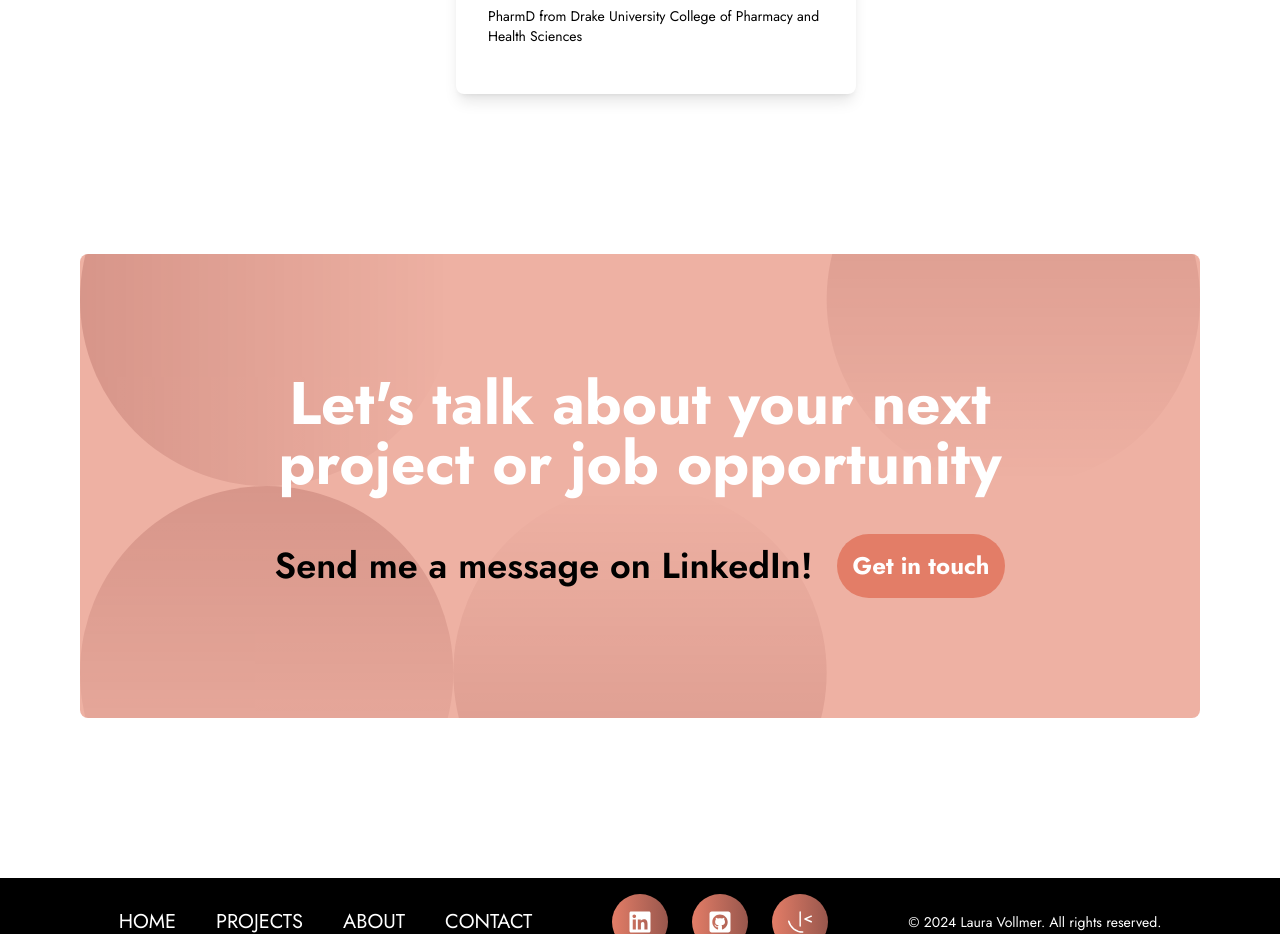
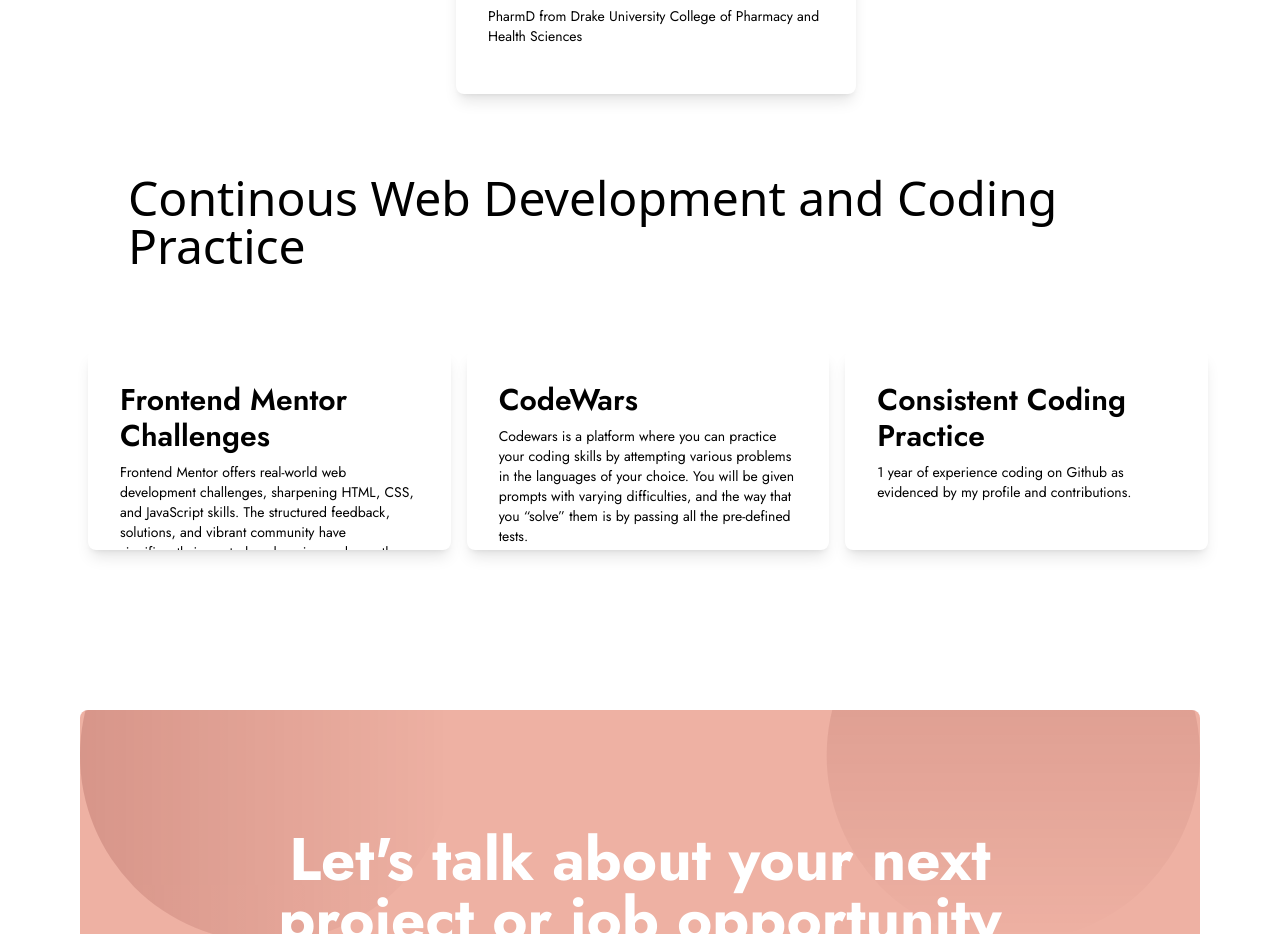
Before and after one commit to lavollmer/portfolio-lauradev, a React (Vite) app: page / in a window 1280 px wide. Shown: the part 8260-9194 px from the top of the page. Built offline with nearby package versions, Linux system fonts and the light colour scheme.

Commit message:
adding education and continuous improvement

```diff
--- a/src/components/Education.jsx
+++ b/src/components/Education.jsx
@@ -27,14 +27,25 @@
             content="PharmD from Drake University College of Pharmacy and Health Sciences"
           />
         </div>
-        {/* <div className="flex flex-col md:flex-row items-center justify-center w-full mt-4 md:mt-0 lg:flex-row  lg:space-x-4 space-y-6 lg:space-y-0">
-          <SkillsCard title="HTML" content="1 year of experience" />
-          <SkillsCard title="CSS" content="1 year of experience" />
+        <div className="flex flex-col md:flex-row items-center justify-center ">
+          <h1 className="text-black dark:text-white text-3xl p-10 md:text-5xl">
+            Continous Web Development and Coding Practice
+          </h1>
+        </div>
+        <div className="flex flex-col md:flex-row items-center justify-center w-full mt-4 md:mt-0 lg:flex-row  lg:space-x-4 space-y-6 lg:space-y-0">
           <SkillsCard
-            title="Web Accessibility"
-            content="1 year of experience"
+            title="Frontend Mentor Challenges"
+            content="Frontend Mentor offers real-world web development challenges, sharpening HTML, CSS, and JavaScript skills. The structured feedback, solutions, and vibrant community have significantly impacted my learning and growth."
           />
-        </div> */}
+          <SkillsCard
+            title="CodeWars"
+            content="Codewars is a platform where you can practice your coding skills by attempting various problems in the languages of your choice. You will be given prompts with varying difficulties, and the way that you “solve” them is by passing all the pre-defined tests."
+          />
+          <SkillsCard
+            title="Consistent Coding Practice"
+            content="1 year of experience coding on Github as evidenced by my profile and contributions."
+          />
+        </div>
       </div>
     </div>
   );
```
